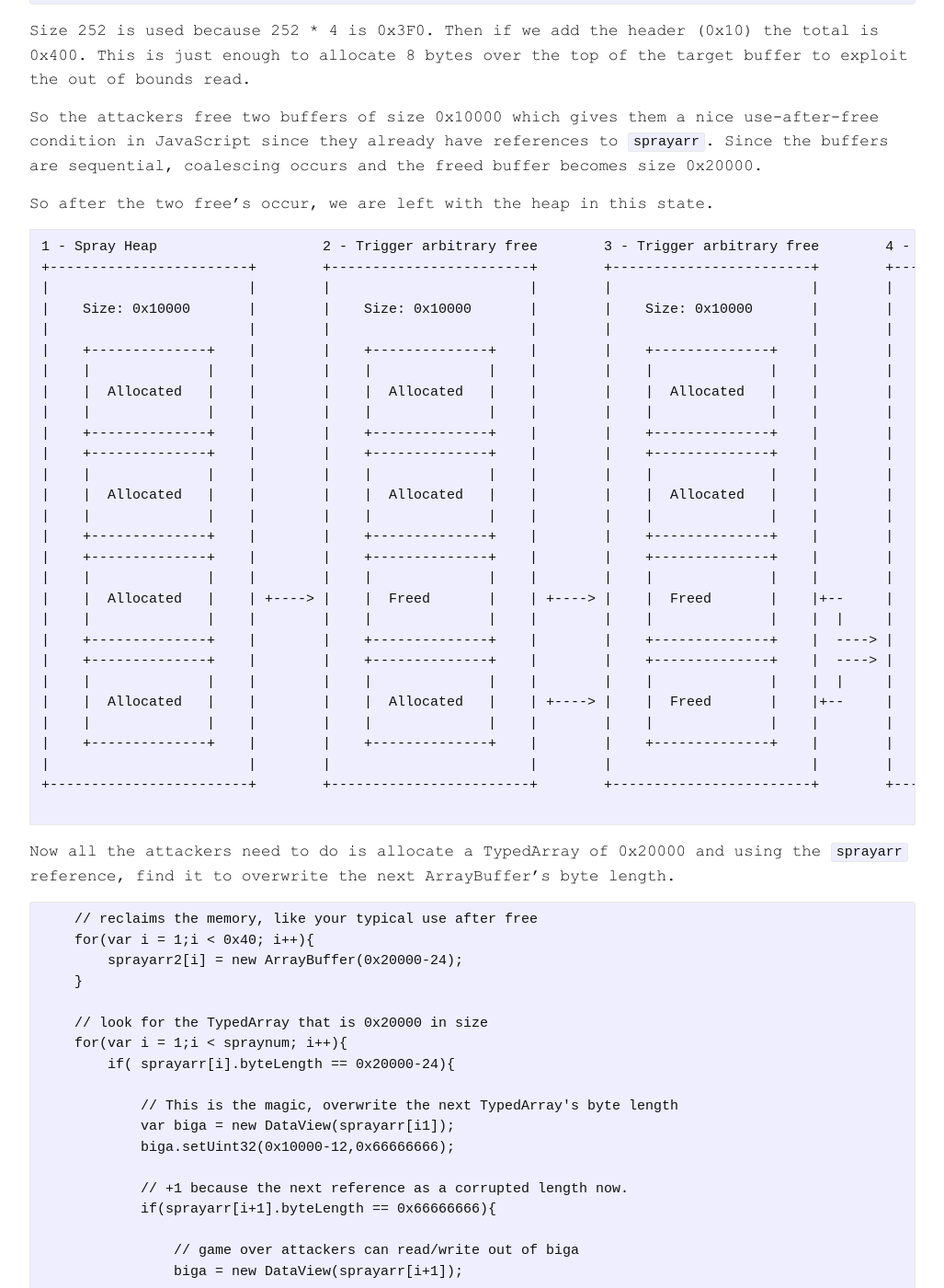
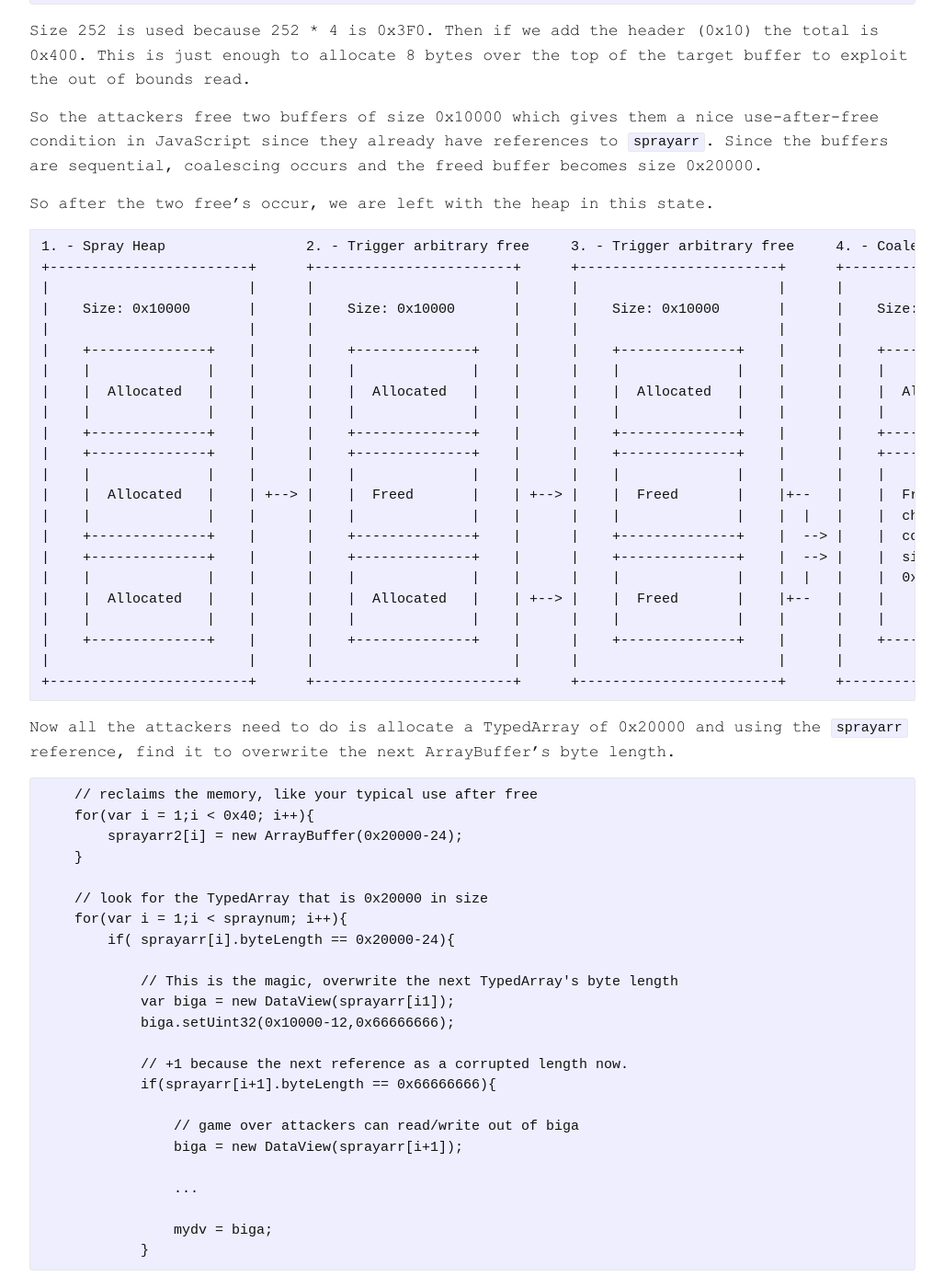
Before and after one commit to sourceincite/sourceincite.github.io, a Jekyll site: the page built from _posts/2018-05-21-adobe-me-and-a-double-free.md, in a window 1280 px wide and 1400 px high, scrolled down 5984 px. Shown: the whole window at 92% size, without its empty margins (126-1153 px from the left). Built offline with Jekyll 4.4.1, drawn with Linux system fonts in a browser that asks for light colours.

Commit message:
fixed diagrams a little

````diff
--- a/_posts/2018-05-21-adobe-me-and-a-double-free.md
+++ b/_posts/2018-05-21-adobe-me-and-a-double-free.md
@@ -234,34 +234,28 @@
 <p class="cn" markdown="1">So after the two free's occur, we are left with the heap in this state.</p>
 
 ```
-1 - Spray Heap                    2 - Trigger arbitrary free        3 - Trigger arbitrary free        4 - Coalesce the 2 chunks
-+------------------------+        +------------------------+        +------------------------+        +------------------------+
-|                        |        |                        |        |                        |        |                        |
-|    Size: 0x10000       |        |    Size: 0x10000       |        |    Size: 0x10000       |        |    Size: 0x10000       |
-|                        |        |                        |        |                        |        |                        |
-|    +--------------+    |        |    +--------------+    |        |    +--------------+    |        |    +--------------+    |
-|    |              |    |        |    |              |    |        |    |              |    |        |    |              |    |
-|    |  Allocated   |    |        |    |  Allocated   |    |        |    |  Allocated   |    |        |    |  Allocated   |    |
-|    |              |    |        |    |              |    |        |    |              |    |        |    |              |    |
-|    +--------------+    |        |    +--------------+    |        |    +--------------+    |        |    +--------------+    |
-|    +--------------+    |        |    +--------------+    |        |    +--------------+    |        |    +--------------+    |
-|    |              |    |        |    |              |    |        |    |              |    |        |    |              |    |
-|    |  Allocated   |    |        |    |  Allocated   |    |        |    |  Allocated   |    |        |    |  Allocated   |    |
-|    |              |    |        |    |              |    |        |    |              |    |        |    |              |    |
-|    +--------------+    |        |    +--------------+    |        |    +--------------+    |        |    +--------------+    |
-|    +--------------+    |        |    +--------------+    |        |    +--------------+    |        |    +--------------+    |
-|    |              |    |        |    |              |    |        |    |              |    |        |    |              |    |
-|    |  Allocated   |    | +----> |    |  Freed       |    | +----> |    |  Freed       |    |+--     |    |  Freed       |    |
-|    |              |    |        |    |              |    |        |    |              |    |  |     |    |  chunks      |    |
-|    +--------------+    |        |    +--------------+    |        |    +--------------+    |  ----> |    |  coalesced   |    |
-|    +--------------+    |        |    +--------------+    |        |    +--------------+    |  ----> |    |  size:       |    |
-|    |              |    |        |    |              |    |        |    |              |    |  |     |    |  0x20000     |    |
-|    |  Allocated   |    |        |    |  Allocated   |    | +----> |    |  Freed       |    |+--     |    |              |    |
-|    |              |    |        |    |              |    |        |    |              |    |        |    |              |    |
-|    +--------------+    |        |    +--------------+    |        |    +--------------+    |        |    +--------------+    |
-|                        |        |                        |        |                        |        |                        |
-+------------------------+        +------------------------+        +------------------------+        +------------------------+
-
+1. - Spray Heap                 2. - Trigger arbitrary free     3. - Trigger arbitrary free     4. - Coalesce the 2 chunks
++------------------------+      +------------------------+      +------------------------+      +------------------------+
+|                        |      |                        |      |                        |      |                        |
+|    Size: 0x10000       |      |    Size: 0x10000       |      |    Size: 0x10000       |      |    Size: 0x10000       |
+|                        |      |                        |      |                        |      |                        |
+|    +--------------+    |      |    +--------------+    |      |    +--------------+    |      |    +--------------+    |
+|    |              |    |      |    |              |    |      |    |              |    |      |    |              |    |
+|    |  Allocated   |    |      |    |  Allocated   |    |      |    |  Allocated   |    |      |    |  Allocated   |    |
+|    |              |    |      |    |              |    |      |    |              |    |      |    |              |    |
+|    +--------------+    |      |    +--------------+    |      |    +--------------+    |      |    +--------------+    |
+|    +--------------+    |      |    +--------------+    |      |    +--------------+    |      |    +--------------+    |
+|    |              |    |      |    |              |    |      |    |              |    |      |    |              |    |
+|    |  Allocated   |    | +--> |    |  Freed       |    | +--> |    |  Freed       |    |+--   |    |  Freed       |    |
+|    |              |    |      |    |              |    |      |    |              |    |  |   |    |  chunks      |    |
+|    +--------------+    |      |    +--------------+    |      |    +--------------+    |  --> |    |  coalesced   |    |
+|    +--------------+    |      |    +--------------+    |      |    +--------------+    |  --> |    |  size:       |    |
+|    |              |    |      |    |              |    |      |    |              |    |  |   |    |  0x20000     |    |
+|    |  Allocated   |    |      |    |  Allocated   |    | +--> |    |  Freed       |    |+--   |    |              |    |
+|    |              |    |      |    |              |    |      |    |              |    |      |    |              |    |
+|    +--------------+    |      |    +--------------+    |      |    +--------------+    |      |    +--------------+    |
+|                        |      |                        |      |                        |      |                        |
++------------------------+      +------------------------+      +------------------------+      +------------------------+
 ```
 
 <p class="cn" markdown="1">Now all the attackers need to do is allocate a TypedArray of 0x20000 and using the `sprayarr` reference, find it to overwrite the next ArrayBuffer's byte length.</p>
````
